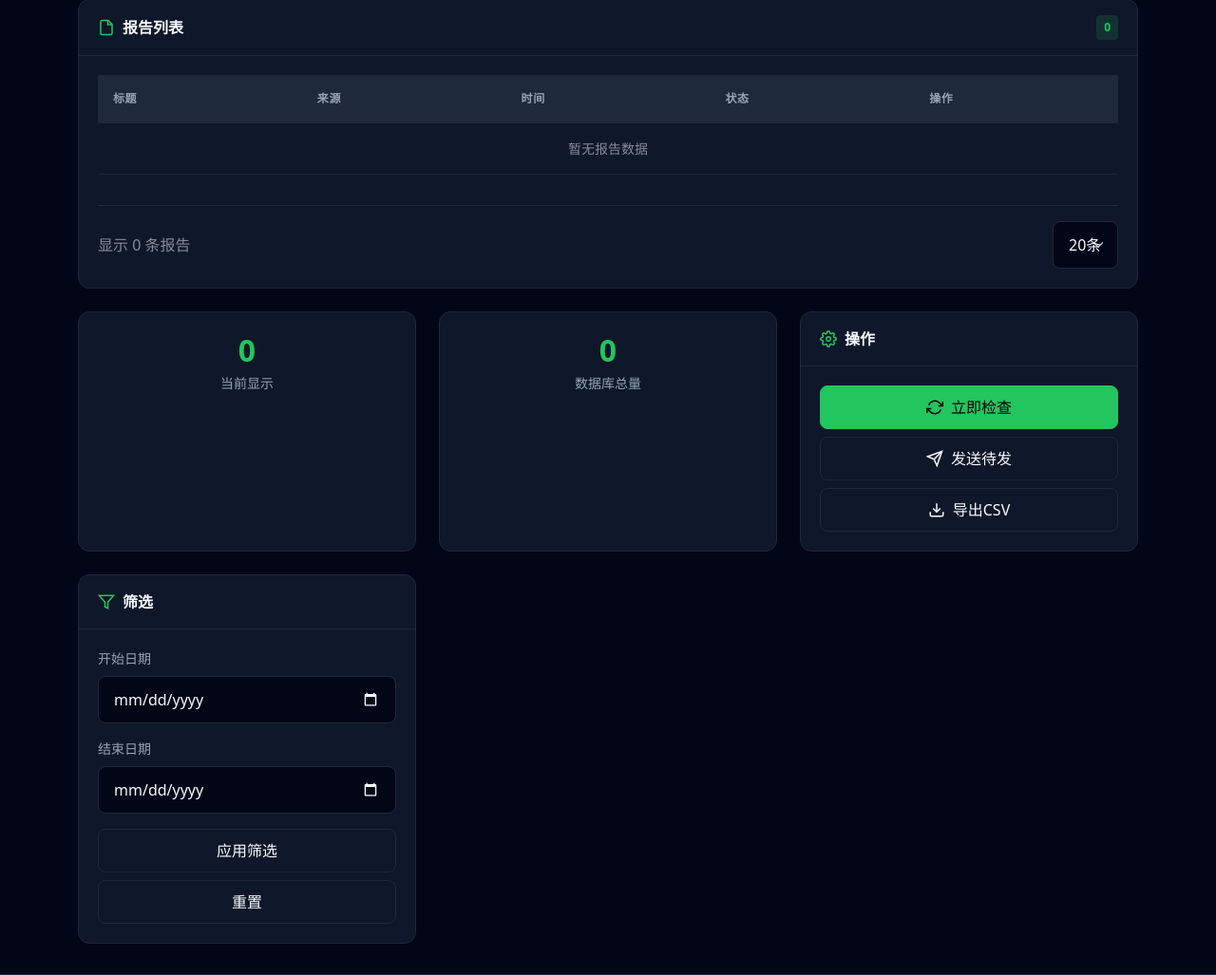
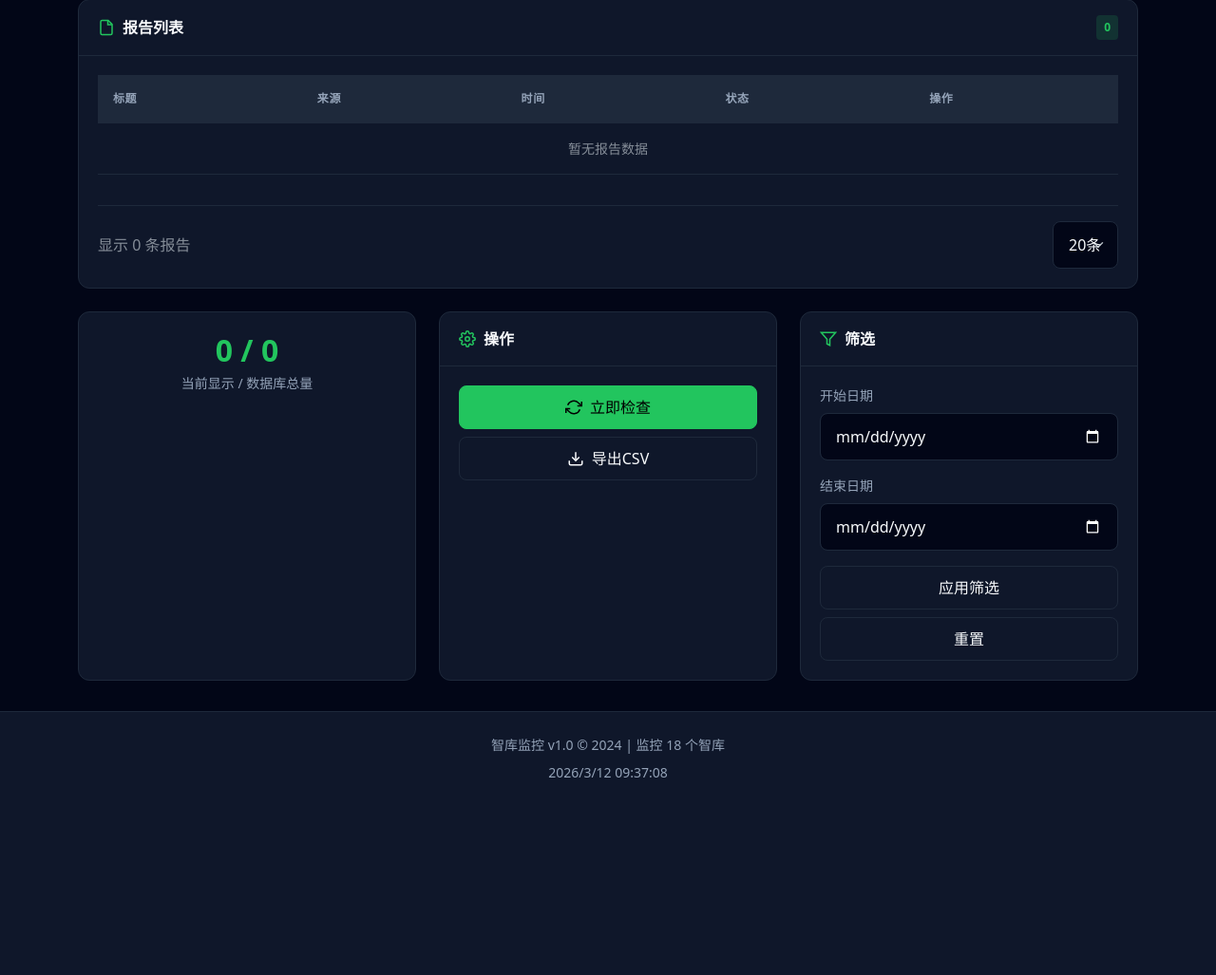
Before and after one commit to guosong2026/ThinkTank_Monitor, a Flask app: page /reports in a window 1280 px wide. Shown: the part 193-1220 px from the top of the page at 95% size. After the commit the page ends 1012 px from the top, so only its background shows below. Run offline with Flask 3, Linux system fonts and the light colour scheme; data comes from the database, SQL or seed files in the repository; data that the repository does not hold is empty.

Commit message:
移除发送待发按钮，合并统计板块
- 移除首页的发送待发按钮，避免误触导致邮箱崩溃
- 移除报告页的发送待发按钮
- 合并报告页的当前显示和数据库总量两个统计板块为一个
- 修改文件: templates/index.html, templates/reports.html

```diff
--- a/templates/reports.html
+++ b/templates/reports.html
@@ -85,13 +85,8 @@
 
     <!-- 统计卡片 -->
     <div class="bento-card bento-stat">
-        <div class="stat-value">{{ reports|length }}</div>
-        <div class="stat-label">当前显示</div>
-    </div>
-
-    <div class="bento-card bento-stat">
-        <div class="stat-value" id="total-db">--</div>
-        <div class="stat-label">数据库总量</div>
+        <div class="stat-value">{{ reports|length }} / <span id="total-db">--</span></div>
+        <div class="stat-label">当前显示 / 数据库总量</div>
     </div>
 
     <!-- 操作面板 -->
@@ -107,10 +102,6 @@
             <button id="check-now-btn" class="btn btn-primary w-100 mb-2">
                 <svg viewBox="0 0 24 24" fill="none" stroke="currentColor" stroke-width="2"><path d="M23 4v6h-6"></path><path d="M1 20v-6h6"></path><path d="M3.51 9a9 9 0 0 1 14.85-3.36L23 10M1 14l4.64 4.36A9 9 0 0 0 20.49 15"></path></svg>
                 立即检查
-            </button>
-            <button id="send-all-btn" class="btn btn-outline w-100 mb-2">
-                <svg viewBox="0 0 24 24" fill="none" stroke="currentColor" stroke-width="2"><line x1="22" y1="2" x2="11" y2="13"></line><polygon points="22 2 15 22 11 13 2 9 22 2"></polygon></svg>
-                发送待发
             </button>
             <button id="export-filter-btn" class="btn btn-outline w-100">
                 <svg viewBox="0 0 24 24" fill="none" stroke="currentColor" stroke-width="2"><path d="M21 15v4a2 2 0 0 1-2 2H5a2 2 0 0 1-2-2v-4"></path><polyline points="7 10 12 15 17 10"></polyline><line x1="12" y1="15" x2="12" y2="3"></line></svg>
@@ -406,20 +397,6 @@
             });
         });
 
-        document.getElementById('send-all-btn').addEventListener('click', function() {
-            this.disabled = true;
-            this.innerHTML = '<span class="loading"></span>发送中...';
-            postJSON('/api/send_unsent').then(r => {
-                this.disabled = false;
-                this.innerHTML = '<svg viewBox="0 0 24 24" fill="none" stroke="currentColor" stroke-width="2"><line x1="22" y1="2" x2="11" y2="13"></line><polygon points="22 2 15 22 11 13 2 9 22 2"></polygon></svg> 发送待发';
-                if (r.success) {
-                    showToast(r.message, 'success');
-                } else {
-                    showToast(r.error || '发送失败', 'error');
-                }
-            });
-        });
-
         document.getElementById('export-csv-btn').addEventListener('click', function() {
             window.location.href = '/api/export_reports?format=csv';
         });
```
Also changed, not shown: templates/index.html (+0 -19 lines).
